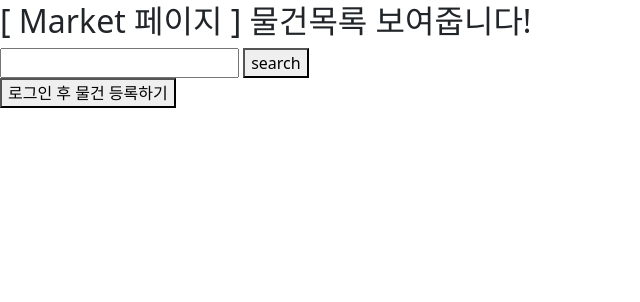
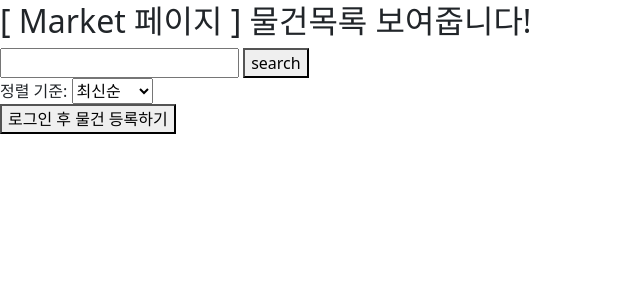
Before and after one commit to rabongee/django_project_spartamarket, a Django app: page /products/ in a window 1280 px wide. Shown: the part 38-340 px from the top of the page, without its empty margins (0-640 px from the left). Run offline with Django 4.2, Linux system fonts and the light colour scheme; data that the repository does not hold is empty.

Commit message:
feat: 정렬 기능 구현
market페이지에서 최신순과 인기도순으로 list를 정렬할 수 있음
인기도순은 찜한 유저의 수가 높을수록 높음

```diff
--- a/products/templates/products/market.html
+++ b/products/templates/products/market.html
@@ -6,7 +6,13 @@
         <input type="text" name="search">
         <button type="submit">search</button>
     </form>
-
+    <form action="{% url 'products:market' %}" method="GET">
+        <label for="order_by">정렬 기준:</label>
+        <select id="order_by" name="order_by" onchange="this.form.submit()">
+            <option value="-pk" {% if request.GET.order_by == "-pk" %}selected{% endif %}>최신순</option>
+            <option value="-like_count" {% if request.GET.order_by == "-like_count" %}selected{% endif %}>인기도순</option>
+        </select>
+    </form>
     {% if request.user.is_authenticated %}
         <a href="{% url "products:create" %}">
             <button>물건 등록하기</button>
--- a/products/views.py
+++ b/products/views.py
@@ -1,5 +1,5 @@
 from django.shortcuts import render, redirect, get_object_or_404
-from django.db.models import Q
+from django.db.models import Q, Count
 from django.contrib.auth.decorators import login_required
 from django.views.decorators.http import require_http_methods, require_POST
 from .models import Product
@@ -12,7 +12,14 @@ def index(request):
 
 
 def market(request):
-    products = Product.objects.all().order_by("-pk")
+    order_by = request.GET.get('order_by', '-pk')
+
+    if order_by == '-like_count':
+        products = Product.objects.annotate(like_count=Count(
+            'like_users')).order_by('-like_count', '-pk')
+    else:
+        products = Product.objects.all().order_by(order_by)
+
     context = {
         "products": products,
     }
```
